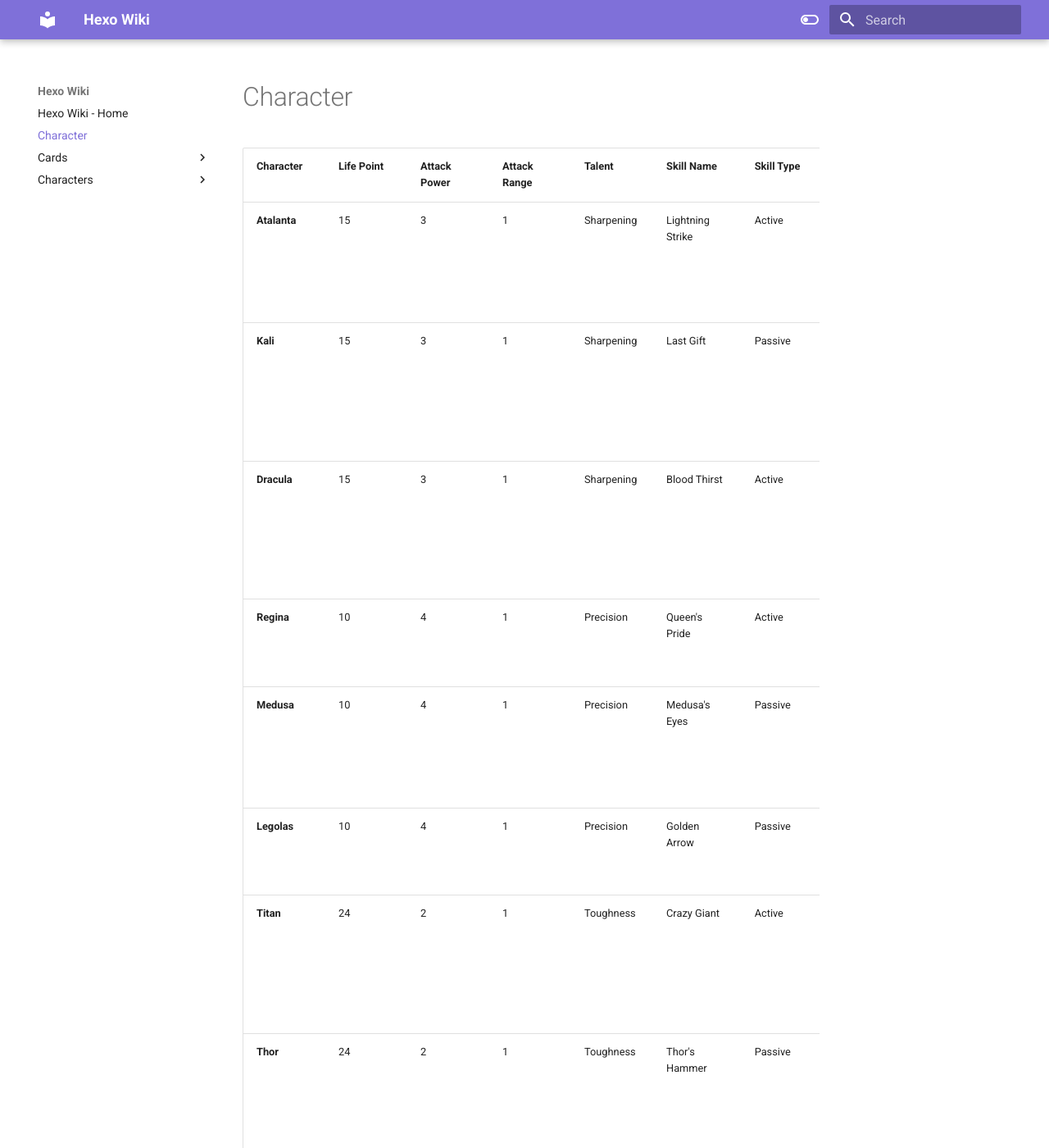
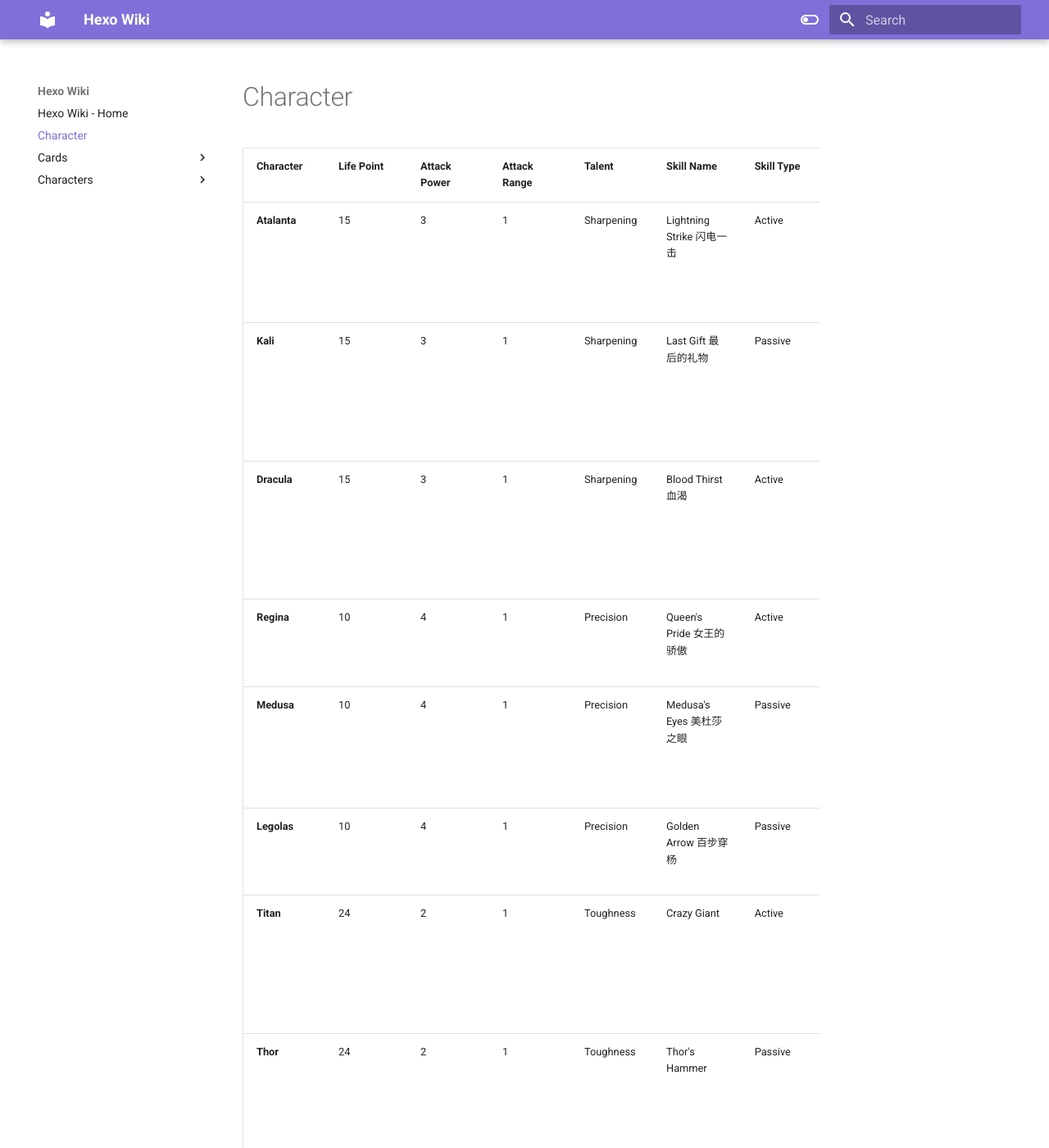
Before and after one commit to zhouanqiNB/hexo-wiki, an MkDocs documentation site: the page built from docs/Character.md, in a window 1280 px wide and 1400 px high. Shown: the whole window at 82% size. Built offline with MkDocs 1.6.1 and Material for MkDocs 9.7.7, drawn with Linux system fonts in a browser that asks for light colours.

Commit message:
vault backup: 2024-11-19 20:09:37

```diff
--- a/docs/Character.md
+++ b/docs/Character.md
@@ -1,19 +1,19 @@
 
-| Character       | Life Point | Attack Power | Attack Range | Talent     | Skill Name          | Skill Type | Skill Cost | Skill Description                                                                                                                                   |
-| --------------- | ---------- | ------------ | ------------ | ---------- | ------------------- | ---------- | ---------- | --------------------------------------------------------------------------------------------------------------------------------------------------- |
-| **Atalanta**    | 15         | 3            | 1            | Sharpening | Lightning Strike    | Active     | 7          | Move to any vacant hex and invoke a general attack to all enemies in range.                                                                         |
-| **Kali**        | 15         | 3            | 1            | Sharpening | Last Gift           | Passive    | -          | Deals 0-2 random damage to enemies within distance of 1 at the end of the turn.                                                                     |
-| **Dracula**     | 15         | 3            | 1            | Sharpening | Blood Thirst        | Active     | 6          | Attack all enemies within range 2 and recover life points equal to the damage dealt.                                                                |
-| **Regina**      | 10         | 4            | 1            | Precision  | Queen's Pride       | Active     | 6          | Cause a general attack to all enemies in attack range.                                                                                              |
-| **Medusa**      | 10         | 4            | 1            | Precision  | Medusa's Eyes       | Passive    | -          | Reduces enemy action points by 2 for the next round after being hit by your attack.                                                                 |
-| **Legolas**     | 10         | 4            | 1            | Precision  | Golden Arrow        | Passive    | -          | 1/3 chance to double damage on general attack.                                                                                                      |
-| **Titan**       | 24         | 2            | 1            | Toughness  | Crazy Giant         | Active     | 6          | Pull enemies within distance 3 to your side, deal 1 attack, and Ground them for 1 round.                                                            |
-| **Thor**        | 24         | 2            | 1            | Toughness  | Thor's Hammer       | Passive    | -          | Ground enemies that are attacked by you more than twice in 1 round for the next round.                                                              |
-| **Zhuge Liang** | 24         | 2            | 1            | Toughness  | Undefeatable Tongue | Passive    | -          | Enemies attacked consecutively more than twice in 1 round become Irritated and Silenced for 1 round.                                                |
-| **Ursula**      | 8          | 4            | 2            | Agility    | Poisonous Cure      | Passive    | -          | After being attacked, designate a character to recover 2 life points but become Dizzy for 1 round (cannot designate the same target consecutively). |
-| **Li Bai**      | 8          | 4            | 2            | Agility    | Journey of a Knight | Passive    | -          | Cancel negative status on a character and turn it into a general attack.                                                                            |
-| **Dorian Gray** | 8          | 4            | 2            | Agility    | Kill Scapegoat      | Passive    | -          | When about to face a deadly attack, deal 4 damage to another character and escape the incoming damage if the target dies.                           |
-| **Jikokuten**   | 10         | 3            | 2            | Aiding     | Melody              | Active     | 6          | Designate up to 3 characters to increase or decrease life by 2 points simultaneously.                                                               |
-| **Bian Que**    | 10         | 3            | 2            | Aiding     | Healer's Heart      | Passive    | -          | When using your talent, life points given to teammates are increased to 4.                                                                          |
-| **Athena**      | 10         | 3            | 1            | Aiding     | Faithful Guardian   | Active     | 5          | Designate a teammate to cancel all damage to them until your next action phase.                                                                     |
-| **Zhuang Zhou** | 8          | 3            | 1            | \[\]       | Butterfly's Dream   | Active     | 3          | Once per round, acquire a talent you don't currently possess.                                                                                       |
+| Character       | Life Point | Attack Power | Attack Range | Talent     | Skill Name            | Skill Type | Skill Cost | Skill Description                                                                                                                                   |
+| --------------- | ---------- | ------------ | ------------ | ---------- | --------------------- | ---------- | ---------- | --------------------------------------------------------------------------------------------------------------------------------------------------- |
+| **Atalanta**    | 15         | 3            | 1            | Sharpening | Lightning Strike 闪电一击 | Active     | 7          | Move to any vacant hex and invoke a general attack to all enemies in range.                                                                         |
+| **Kali**        | 15         | 3            | 1            | Sharpening | Last Gift 最后的礼物       | Passive    | -          | Deals 0-2 random damage to enemies within distance of 1 at the end of the turn.                                                                     |
+| **Dracula**     | 15         | 3            | 1            | Sharpening | Blood Thirst 血渴       | Active     | 6          | Attack all enemies within range 2 and recover life points equal to the damage dealt.                                                                |
+| **Regina**      | 10         | 4            | 1            | Precision  | Queen's Pride 女王的骄傲   | Active     | 6          | Cause a general attack to all enemies in attack range.                                                                                              |
+| **Medusa**      | 10         | 4            | 1            | Precision  | Medusa's Eyes 美杜莎之眼   | Passive    | -          | Reduces enemy action points by 2 for the next round after being hit by your attack.                                                                 |
+| **Legolas**     | 10         | 4            | 1            | Precision  | Golden Arrow 百步穿杨     | Passive    | -          | 1/3 chance to double damage on general attack.                                                                                                      |
+| **Titan**       | 24         | 2            | 1            | Toughness  | Crazy Giant           | Active     | 6          | Pull enemies within distance 3 to your side, deal 1 attack, and Ground them for 1 round.                                                            |
+| **Thor**        | 24         | 2            | 1            | Toughness  | Thor's Hammer         | Passive    | -          | Ground enemies that are attacked by you more than twice in 1 round for the next round.                                                              |
+| **Zhuge Liang** | 24         | 2            | 1            | Toughness  | Undefeatable Tongue   | Passive    | -          | Enemies attacked consecutively more than twice in 1 round become Irritated and Silenced for 1 round.                                                |
+| **Ursula**      | 8          | 4            | 2            | Agility    | Poisonous Cure        | Passive    | -          | After being attacked, designate a character to recover 2 life points but become Dizzy for 1 round (cannot designate the same target consecutively). |
+| **Li Bai**      | 8          | 4            | 2            | Agility    | Journey of a Knight   | Passive    | -          | Cancel negative status on a character and turn it into a general attack.                                                                            |
+| **Dorian Gray** | 8          | 4            | 2            | Agility    | Kill Scapegoat        | Passive    | -          | When about to face a deadly attack, deal 4 damage to another character and escape the incoming damage if the target dies.                           |
+| **Jikokuten**   | 10         | 3            | 2            | Aiding     | Melody                | Active     | 6          | Designate up to 3 characters to increase or decrease life by 2 points simultaneously.                                                               |
+| **Bian Que**    | 10         | 3            | 2            | Aiding     | Healer's Heart        | Passive    | -          | When using your talent, life points given to teammates are increased to 4.                                                                          |
+| **Athena**      | 10         | 3            | 1            | Aiding     | Faithful Guardian     | Active     | 5          | Designate a teammate to cancel all damage to them until your next action phase.                                                                     |
+| **Zhuang Zhou** | 8          | 3            | 1            | \[\]       | Butterfly's Dream     | Active     | 3          | Once per round, acquire a talent you don't currently possess.                                                                                       |
```
